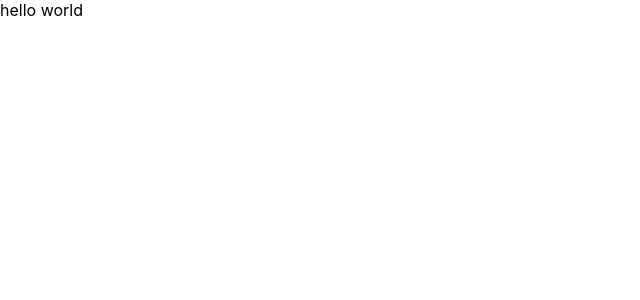
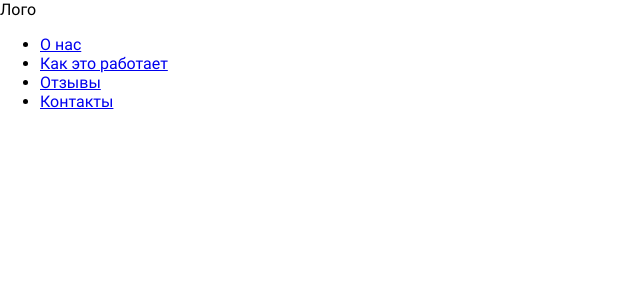
Before and after one commit to korneef/railway-booking-frontend, a React (Create React App) app: page / in a window 1280 px wide. Shown: the top 300 px of the page, without its empty margins (0-640 px from the left). Built offline with nearby package versions, Linux system fonts and the light colour scheme.

Commit message:
configurate project

```diff
--- a/src/app/App.scss
+++ b/src/app/App.scss
@@ -4,9 +4,7 @@
 
 body {
   margin: 0;
-  font-family: -apple-system, BlinkMacSystemFont, 'Segoe UI', 'Roboto', 'Oxygen',
-    'Ubuntu', 'Cantarell', 'Fira Sans', 'Droid Sans', 'Helvetica Neue',
-    sans-serif;
+  font-family: 'Roboto';
   -webkit-font-smoothing: antialiased;
   -moz-osx-font-smoothing: grayscale;
 
--- a/src/app/App.tsx
+++ b/src/app/App.tsx
@@ -1,9 +1,10 @@
 import './App.scss';
+import HomePage from 'pages/homepage';
 
 function App() {
   return (
     <div className="App">
-      hello world
+      <HomePage/>
     </div>
   );
 }
--- a/src/app/styles/fonts.scss
+++ b/src/app/styles/fonts.scss
@@ -1,48 +1,48 @@
 @font-face {
   font-family: "Roboto";
-  src: url('./assets/fonts/Roboto/Roboto-Regular.ttf');
+  src: url('../assets/fonts/Roboto/Roboto-Regular.ttf');
   font-weight: 400;
   font-style: normal;
 }
 
 @font-face {
   font-family: 'Roboto';
-  src: url('./assets/fonts/Roboto/Roboto-Bold.ttf');
+  src: url('../assets/fonts/Roboto/Roboto-Bold.ttf');
   font-style: normal;
   font-weight: 700;
 }
 
 @font-face {
   font-family: 'Roboto';
-  src: url('./assets/fonts/Roboto/Roboto-Medium.ttf');
+  src: url('../assets/fonts/Roboto/Roboto-Medium.ttf');
   font-style: normal;
   font-weight: 500;
 }
 
 @font-face {
   font-family: 'Roboto';
-  src: url('./assets/fonts/Roboto/Roboto-Light.ttf');
+  src: url('../assets/fonts/Roboto/Roboto-Light.ttf');
   font-style: normal;
   font-weight: 300;
 }
 
 @font-face {
   font-family: 'Roboto';
-  src: url('./assets/fonts/Roboto/Roboto-Black.ttf');
+  src: url('../assets/fonts/Roboto/Roboto-Black.ttf');
   font-style: normal;
   font-weight: 900;
 }
 
 @font-face {
   font-family: 'Roboto';
-  src: url('./assets/fonts/Roboto/Roboto-LightItalic.ttf');
+  src: url('../assets/fonts/Roboto/Roboto-LightItalic.ttf');
   font-style: italic;
   font-weight: 500;
 }
 
 @font-face {
   font-family: 'Roboto';
-  src: url('./assets/fonts/Roboto/Roboto-Thin.ttf');
+  src: url('../assets/fonts/Roboto/Roboto-Thin.ttf');
   font-style: normal;
   font-weight: 100;
 }
--- /dev/null
+++ b/src/pages/homepage.tsx
@@ -0,0 +1,17 @@
+export default function HomePage() {
+  return(
+    <>
+      <header>
+        <div className="logo">Лого</div>
+        <nav className="menu">
+          <ul className="menu__list">
+            <li className="menu__item"><a href="#/" className="menu__item-link">О нас</a></li>
+            <li className="menu__item"><a href="#/" className="menu__item-link">Как это работает</a></li>
+            <li className="menu__item"><a href="#/" className="menu__item-link">Отзывы</a></li>
+            <li className="menu__item"><a href="#/" className="menu__item-link">Контакты</a></li>
+          </ul>
+        </nav>
+      </header>
+    </>
+  )
+}
```
Also changed, not shown: src/pages/homepage.scss (added).
